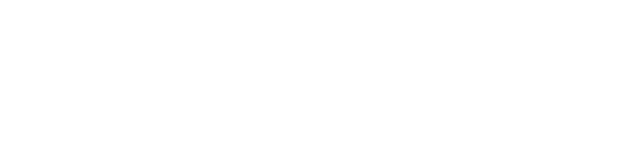
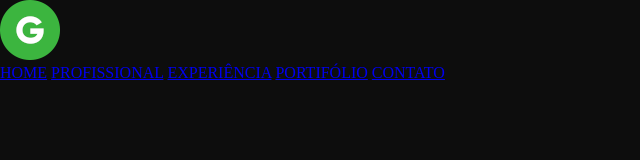
Before and after one commit to GuilhermerMello/guilherme, a plain HTML site: page index.html in a window 1280 px wide. Shown: the whole page, without its empty margins (0-640 px from the left). Drawn offline with Linux system fonts and the light colour scheme.

Commit message:
cores e letra base

```diff
--- a/estilos/style.css
+++ b/estilos/style.css
@@ -1 +1,28 @@
 @charset "UTF-8";
+
+@import url('https://fonts.googleapis.com/css2?family=Passion+One:wght@400;700;900&family=Sriracha&display=swap');
+
+/*
+Cores base do site:
+    Cor1: #18D935
+    Cor2: #15BF2F
+    Cor3: #2DA63F
+    Cor4: #D9D9D9
+    Cor5: #0D0D0D
+
+Fontes:
+    font-family: 'Passion One', cursive;
+    font-family: 'Sriracha', cursive;
+
+
+*/
+
+*{
+    margin: 0px;
+    padding: 0px;
+
+}
+
+body{
+    background-color: #0D0D0D;
+}
--- a/index.html
+++ b/index.html
@@ -9,6 +9,18 @@
     <link rel="stylesheet" href="estilos/style.css">
 </head>
 <body>
+    <header>
+        <img src="imagens/letra-g60px.png" alt="">
+        <menu>
+            <a href="#">HOME</a>
+            <a href="#">PROFISSIONAL</a>
+            <a href="#">EXPERIÊNCIA</a>
+            <a href="#">PORTIFÓLIO</a>
+            <a href="#">CONTATO</a>
+        </menu>
+    </header>
+    <main>
 
+    </main>
 </body>
 </html>
```
Also changed, not shown: imagens/letra-g.png (added), imagens/letra-g60px.png (added).
